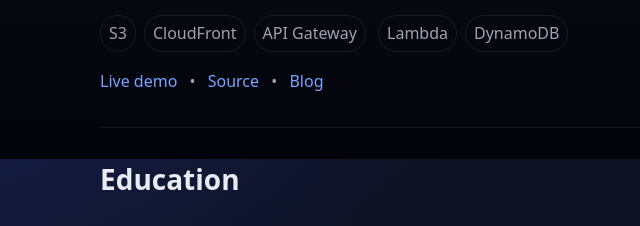
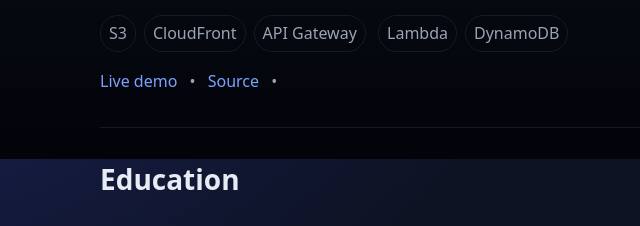
Before and after one commit to wengthree1cm/resume-project, a plain HTML site: page frontend/index.html in a window 1280 px wide. Shown: the part 1441-1667 px from the top of the page, 0-640 px from the left. Drawn offline with Linux system fonts and the light colour scheme; no server answers.

Commit message:
delete blog button

```diff
--- a/frontend/index.html
+++ b/frontend/index.html
@@ -126,7 +126,6 @@
           <span class="sep">•</span>
           <a class="link" target="_blank" href="https://github.com/naveend3v/aws-resume">Source</a>
           <span class="sep">•</span>
-          <a class="link" target="_blank" href="https://naveend3v.medium.com/my-cloud-resume-challenge-project-6f726ed58d60">Blog</a>
         </p>
       </div>
     </section>
```
